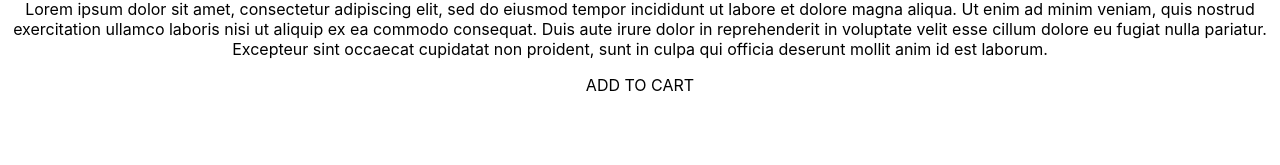
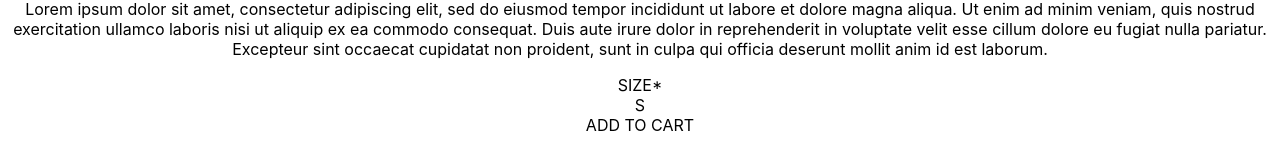
Before and after one commit to MacyMa18/mr-test, a React (Create React App) app: page / in a window 1280 px wide. Shown: the part 410-575 px from the top of the page. Built offline with nearby package versions, Linux system fonts and the light colour scheme.

Commit message:
feat: add Sku component & add sections

```diff
--- a/src/components/Header.js
+++ b/src/components/Header.js
@@ -6,7 +6,9 @@ class Header extends Component {
   render() {
     return (
       <div className="section-wrapper section-header">
-        <Cart />
+        <div className="section">
+          <Cart />
+        </div>
       </div>
     );
   }
--- a/src/components/Product.js
+++ b/src/components/Product.js
@@ -6,8 +6,10 @@ class Product extends Component {
   render() {
     return (
       <div className="section-wrapper section-product">
-        <ProductImgs />
-        <ProductInfo />
+        <div className="section">
+          <ProductImgs />
+          <ProductInfo />
+        </div>
       </div>
     );
   }
--- a/src/components/Sku.js
+++ b/src/components/Sku.js
@@ -3,7 +3,16 @@ import './Sku.scss';
 
 class Sku extends Component {
   render() {
-    return <div className="section-wrapper section-sku"></div>;
+    return (
+      <div className="section-sku">
+        <div>
+          SIZE<span className="sku-size-required">*</span>
+          <div className="sku-size-wrapper">
+            <div className="sku-size-item">S</div>
+          </div>
+        </div>
+      </div>
+    );
   }
 }
 
```
